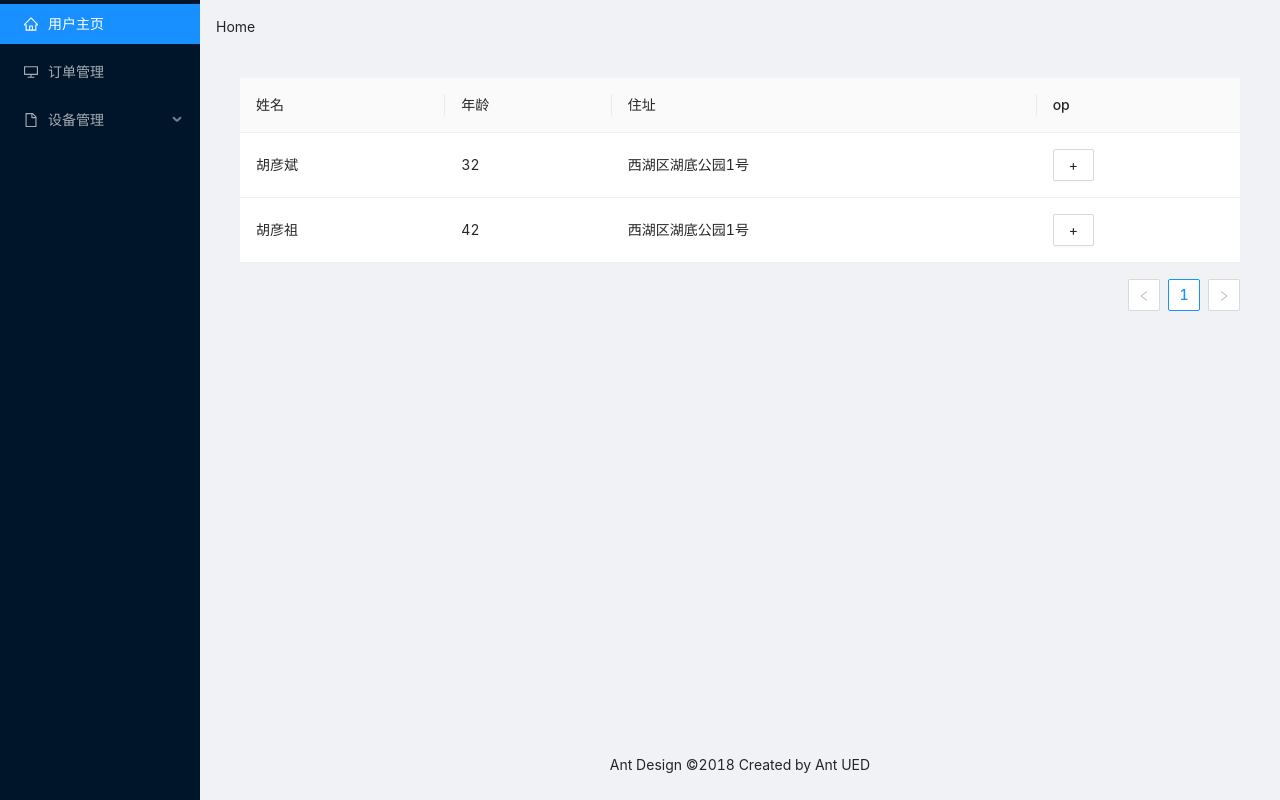
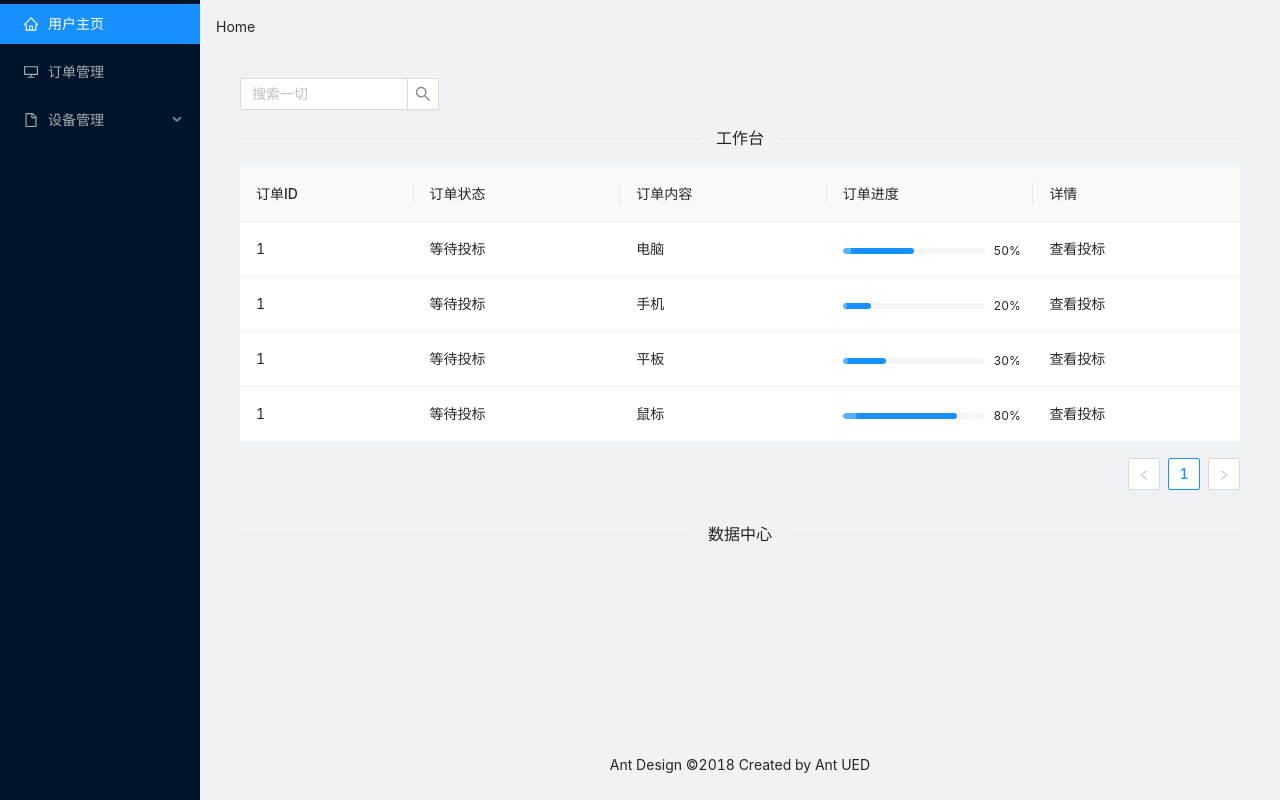
Before and after one commit to Jas000n/hci-nextjs, a Next.js app: page /workbench/order/management in a window 1280 px wide. Built offline with nearby package versions, Linux system fonts and the light colour scheme.

Commit message:
order management for business man is finished!

```diff
--- a/pages/api/users.js
+++ b/pages/api/users.js
@@ -15,5 +15,9 @@ export default function handler(req, res) {
 
 const users = [
   { userName: "test", password: "test", type: "test" },
-  { userName: "factory manager", password: "go", type: "factory manager" },
+  { userName: "jxslb", password: "123456", type: "agency_boss" },
+  { userName: "jxsyg", password: "123456", type: "agency_employee" },
+  { userName: "gtsh", password: "123456", type: "businessman" },
+  { userName: "sccs", password: "123456", type: "manufacturer" },
+  { userName: "factory manager", password: "go", type: "factory_manager" },
 ];
--- a/pages/workbench/order/management/index.jsx
+++ b/pages/workbench/order/management/index.jsx
@@ -1,13 +1,25 @@
-import { Button } from "antd";
-import { Table } from "antd";
+import { Tabs, Table, Tag, Space, Progress, Divider, Input } from "antd";
+import { useContext } from "react";
+import { CurrentUserContext } from "../../../../context/CurrentUserContext";
 import WorkbenchLayout from "../../../../layout/WorkbenchLayout";
-
+const { Search } = Input;
 export default function Order() {
+  const [user, setUser] = useContext(CurrentUserContext);
+  console.log('user',user)
+  if(user.type==="businessman"){
+    console.log("hello businessman!")
+  }
   return (
     <div>
+      <div>
+        <Search placeholder="搜索一切" style={{ width: 200 }} />
+      </div>
+      <Divider>工作台</Divider>
       <Table dataSource={initialOrders} columns={columns} />
-      {/* <Button>+++</Button> */}
+      <Divider style={{ marginBottom: "40px" }}>数据中心</Divider>
+
     </div>
+
   );
 }
 
@@ -18,39 +30,78 @@ Order.getLayout = function getLayout(page) {
 const initialOrders = [
   {
     key: "1",
-    name: "胡彦斌",
-    age: 32,
-    address: "西湖区湖底公园1号",
-    op: <Button>+</Button>,
+    order_id: "1",
+    order_state: "等待投标",
+    order_progress: "50",
+    order_detail:"查看投标",
+    order_content:"电脑",
   },
   {
     key: "2",
-    name: "胡彦祖",
-    age: 42,
-    address: "西湖区湖底公园1号",
-    op: <Button>+</Button>,
+    order_id: "1",
+    order_state: "等待投标",
+    order_progress: "20",
+    order_detail:"查看投标",
+    order_content:"手机",
+  },
+  {
+    key: "3",
+    order_id: "1",
+    order_state: "等待投标",
+    order_progress: "30",
+    order_detail:"查看投标",
+    order_content:"平板",
+  },
+  {
+    key: "4",
+    order_id: "1",
+    order_state: "等待投标",
+    order_progress: "80",
+    order_detail:"查看投标",
+    order_content:"鼠标",
   },
 ];
 
 const columns = [
   {
-    title: "姓名",
-    dataIndex: "name",
-    key: "name",
+    title: "订单ID",
+    dataIndex: "order_id",
+    key: "order_id",
   },
   {
-    title: "年龄",
-    dataIndex: "age",
-    key: "age",
+    title: "订单状态",
+    dataIndex: "order_state",
+    key: "order_state",
   },
   {
-    title: "住址",
-    dataIndex: "address",
-    key: "address",
+    title: "订单内容",
+    dataIndex: "order_content",
+    key: "order_content",
   },
   {
-    title: "op",
-    dataIndex: "op",
-    key: "op",
+    title: "订单进度",
+    dataIndex: "order_progress",
+    key: "order_progress",
+    render: (text, record) => {
+      return<>
+      <Progress percent={text} size="small" status="active" />
+      </>
+
+    },
+
+  },
+  {
+    title: "详情",
+    dataIndex: "order_detail",
+    key: "order_detail",
+    render: (text, record) => {
+      return<>
+      <Space size="middle">
+        <a>{text}</a>
+
+      </Space>
+      </>
+
+    },
   },
 ];
```
Also changed, not shown: pages/workbench/home/index.jsx (+6 -2 lines).
